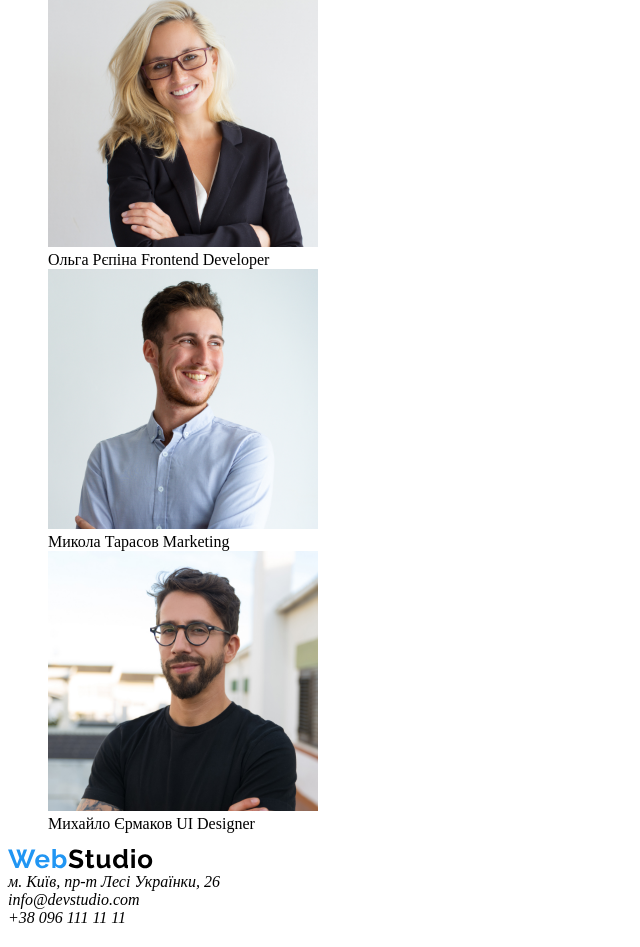
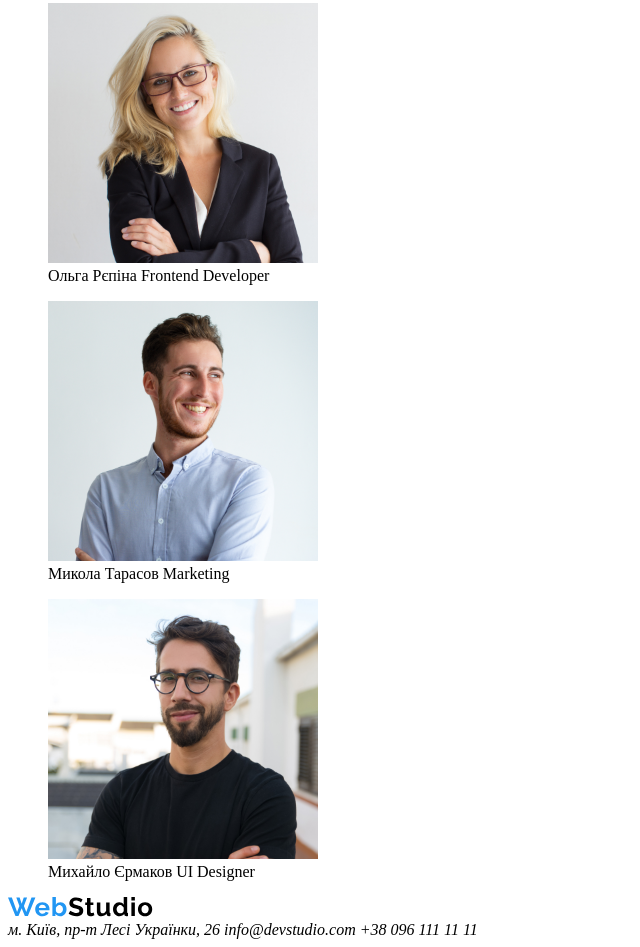
Before and after one commit to DanyloSvietik/goit-markup-hw-01-Test-Danylo, a plain HTML site: page index.html in a window 1280 px wide. Shown: the part 1305-2252 px from the top of the page, without its empty margins (0-640 px from the left). Drawn offline with Linux system fonts and the light colour scheme.

Commit message:
Разметка окончена

```diff
--- a/index.html
+++ b/index.html
@@ -71,10 +71,16 @@
                 <figure>
                     <img src="./images/01-igor-01.jpg" alt="Ігор Дем'яненко" width="270">
                     <figcaption>Ігор Дем'яненко Product Designer</figcaption>
+                </figure>
+                <figure>
                     <img src="./images/02-olga-02.jpg" alt="Ольга Рєпіна" width="270">
                     <figcaption>Ольга Рєпіна Frontend Developer</figcaption>
+                </figure>
+                <figure>
                     <img src="./images/03-mykola-03.jpg" alt="Микола Тарасов" width="270">
                     <figcaption>Микола Тарасов Marketing</figcaption>
+                </figure>
+                <figure>
                     <img src="./images/04-myhailo-04.jpg" alt="Михайло Єрмаков" width="270">
                     <figcaption>Михайло Єрмаков UI Designer</figcaption>
                 </figure>
@@ -87,8 +93,8 @@
             <img src="./images/Logo-Web.svg" alt="логотип компании">
         </a>
          <address>
-            м. Київ, пр-т Лесі Українки, 26<br />
-            info@devstudio.com<br />
+            м. Київ, пр-т Лесі Українки, 26
+            info@devstudio.com
             +38 096 111 11 11
          </address>
     </footer>
```
Also changed, not shown: 1 other file.
